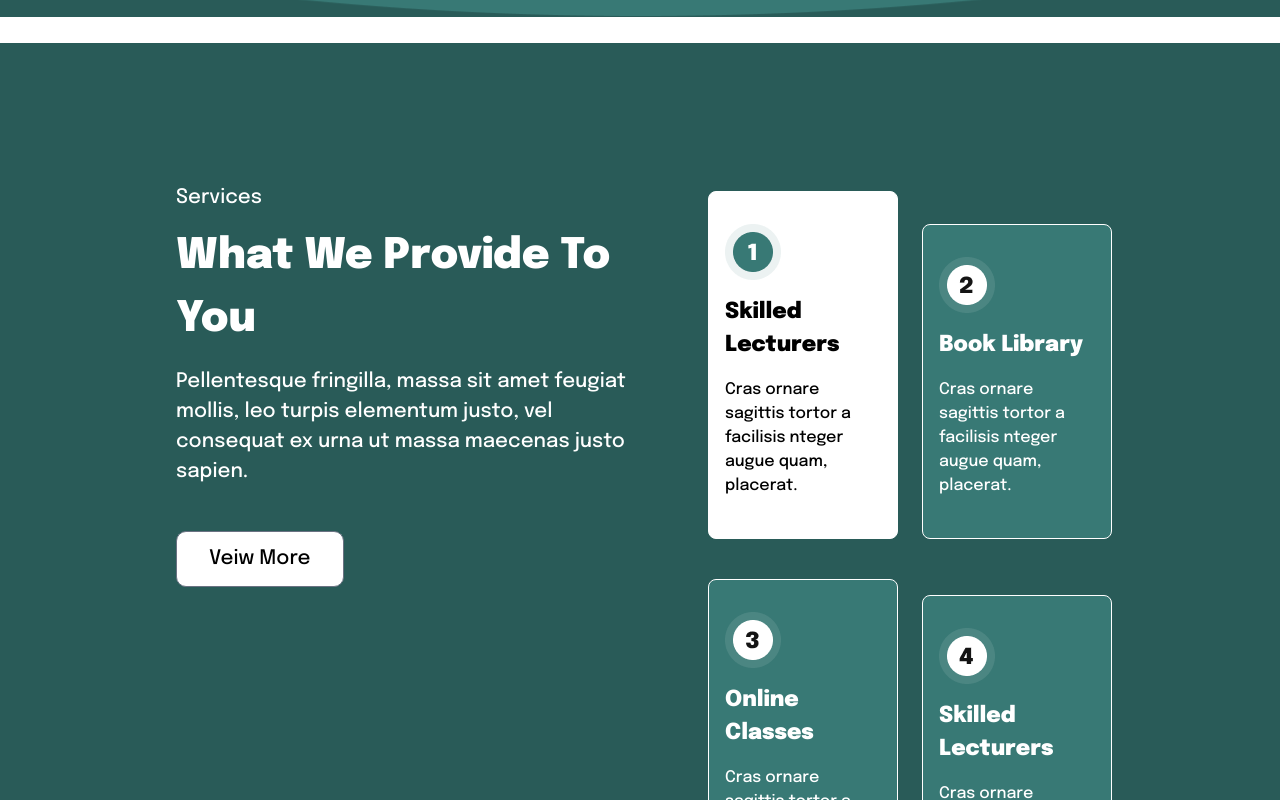
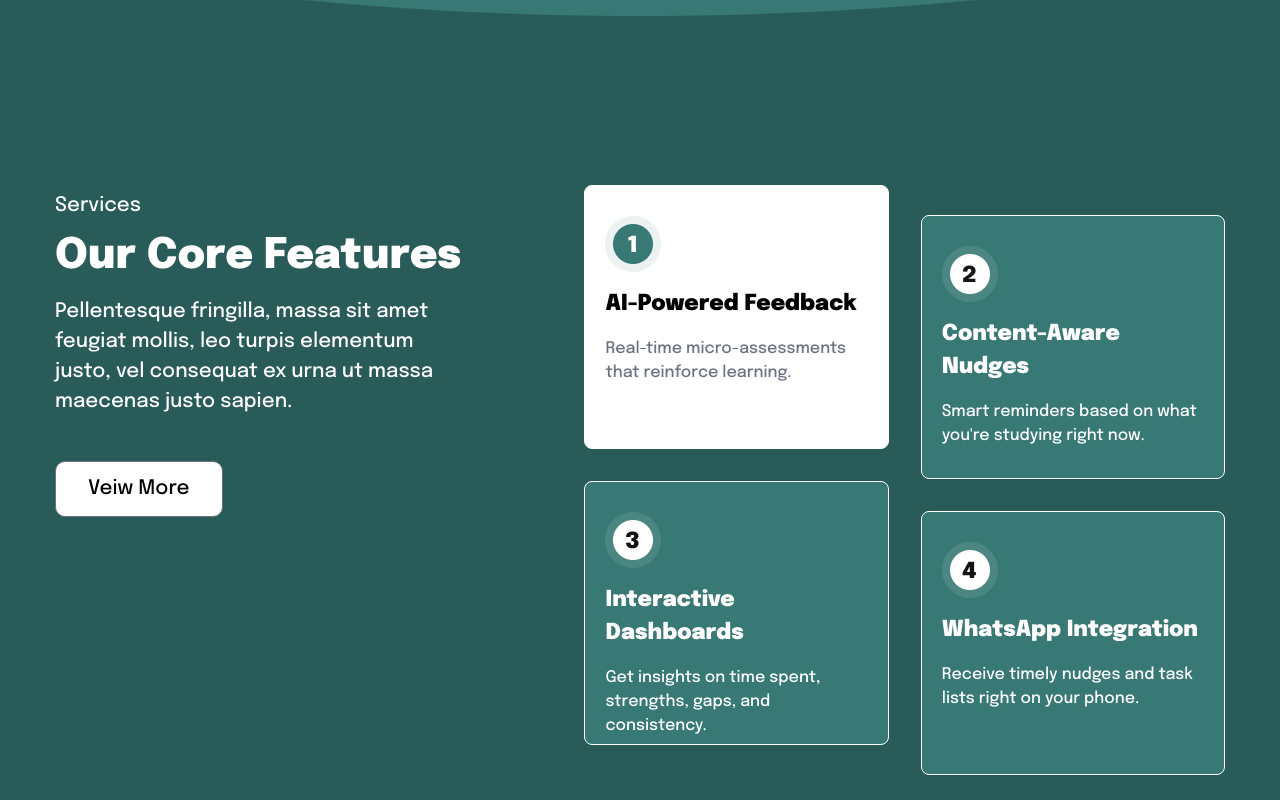
Before and after one commit to mr-harikrishnan/gng-next-js-final-project, a Next.js app: page / in a window 1280 px wide. Shown: the part 2420-3220 px from the top of the page. Built offline with nearby package versions, Linux system fonts and the light colour scheme.

Commit message:
service page completed

```diff
--- a/src/app/(root)/component/servicesSection/ServiceCard.tsx
+++ b/src/app/(root)/component/servicesSection/ServiceCard.tsx
@@ -10,6 +10,8 @@ import no3Image from "@/assets/services/number3Image.png"
 import no4Image from "@/assets/services/number4Image.png"
 
 function ServiceCard() {
+
+
 
   const runAnimations = () => {
 
@@ -42,23 +44,23 @@ function ServiceCard() {
   const serviceCardData = [
     {
       img: no1Image,
-      headline: "Skilled Lecturers",
-      desc: "Cras ornare sagittis tortor a facilisis nteger augue quam, placerat."
+      headline: "AI-Powered Feedback",
+      desc: "Real-time micro-assessments that reinforce learning."
     },
     {
       img: no2Image,
-      headline: "Book Library",
-      desc: "Cras ornare sagittis tortor a facilisis nteger augue quam, placerat."
+      headline: "Content-Aware Nudges",
+      desc: "Smart reminders based on what you're studying right now."
     },
     {
       img: no3Image,
-      headline: "Online Classes",
-      desc: "Cras ornare sagittis tortor a facilisis nteger augue quam, placerat."
+      headline: "Interactive Dashboards",
+      desc: "Get insights on time spent, strengths, gaps, and consistency."
     },
     {
       img: no4Image,
-      headline: "Skilled Lecturers",
-      desc: "Cras ornare sagittis tortor a facilisis nteger augue quam, placerat."
+      headline: "WhatsApp Integration",
+      desc: "Receive timely nudges and task lists right on your phone."
     }
   ]
 
@@ -66,19 +68,22 @@ function ServiceCard() {
 
 
   return (
-    <div className='w-full  grid grid-cols-1 gap-8 place-content-center place-items-center
-    sm:grid-cols-2 sm:gap-6 '>
+    <div className='w-full   grid grid-cols-1 place-items-center  place-content-center
+    sm:grid-cols-2 sm:gap-6 lg:gap-5 xl:gap-8  sm:px-4 gap-7.5 xl:px-0 px-4  '>
 
       {
         serviceCardData.map((data, index) =>
 
-          <div key={index} className={`zoom-scale border border-white ${index == 0 ? "bg-white " : "bg-[#387975] text-white"}  rounded-lg p-2 flex flex-col items-left px-4
-      sm:${index % 2 == 0 ? "-mt-8" : "mt-8"} sm:pb-10 `}>
-            <img
-              className='w-14 mt-6'
-              src={data.img.src} alt="" />
-            <h1 className='font-morebold  mt-4 text-[22px]'>{data.headline}</h1>
-            <p className='text-center  mt-4 mb-9 sm:mb-0 sm:text-left'>{data.desc}</p>
+          <div key={index} className={`zoom-scale flex  flex-col items-center  h-67 md:h-61 md:items-start lg:h-73 pt-7 lg:pt-7.5 xl:h-66   w-full px-5  border border-white ${index == 0 ? "bg-white " : "bg-[#387975] text-white"}  rounded-lg
+             ${index == 1 ? "sm:mt-15" : ""} ${index == 2 ? "sm:-mt-12 lg:-mt-15" : ""}
+             `}>
+            <div className="w-full flex justify-center sm:justify-start">
+              <img
+                className='w-14 '
+                src={data.img.src} alt="" />
+            </div>
+            <h1 className='font-morebold mt-4  text-[22px] '>{data.headline}</h1>
+            <p className={`text-center   ${index == 0 ? "text-gray-500" : "text-white"} mt-4 mb-9 sm:mb-0 sm:text-left`}>{data.desc}</p>
           </div>
         )
       }
--- a/src/app/(root)/component/servicesSection/Services.tsx
+++ b/src/app/(root)/component/servicesSection/Services.tsx
@@ -40,25 +40,27 @@ function Services() {
   }, []);
 
   return (
-        <div className='  flex flex-col items-center px-2 gap-12
-        lg:flex-row lg:items-start
-        '>
+    <div className='  flex flex-col items-center  gap-9 sm:gap-2 lg:gap-15
+        lg:flex-row lg:items-start lg:-mt-3 xl:pt-38 xl:gap-28'>
 
-            <div className="bottom-animated-imglg:w-[50%] px-4 text-white  flex justify-center items-center flex-col gap-4
-            lg:items-start
+      <div className="bottom-animated-img lg:w-[45%]  xl:w-[36.5%]  text-white  flex justify-center items-center flex-col gap-4
+            lg:items-start lg:pt-12.5 lg:px-4  xl:px-0
             xl:max-w-123">
-                <p className="font-primary  text-center text-[20px]">Services</p>
-                <h1 className="font-morebold -mt-1 text-center text-[32px] lg:text-left lg:text-[42px]">What We Provide To You</h1>
-                <p className="font-primary text-center text-[20px] lg:text-left">Pellentesque fringilla, massa sit amet feugiat mollis, leo turpis elementum justo, vel consequat ex urna ut massa maecenas justo sapien.</p>
+        <div className=" flex flex-col  items-center lg:items-start lg:pt-2.5 xl:justify-start gap-4">
+          <p className="font-primary  text-left text-[20px] ">Services</p>
+          <h1 className="font-morebold -mt-1 text-center text-[32px] lg:text-left lg:text-[42px] leading-12">Our Core Features</h1>
+          <p className="font-primary text-center text-[20px] lg:text-left ">Pellentesque fringilla, massa sit amet feugiat mollis, leo turpis elementum justo, vel consequat ex urna ut massa maecenas justo sapien.</p>
           <div className='mt-7'>
             <Buton text={"Veiw More"} bgColour={"white"} textColour={"black"}></Buton>
           </div>
+        </div>
+
 
       </div>
 
-            <div className="lg:w-[50%] w-full  p-2  ">
+      <div className=" w-full   lg:w-[56%]   ">
 
-                <div className='w-full'>
+        <div className='w-full mt-6 flex justify-center '>
 
           <ServiceCard></ServiceCard>
 
--- a/src/app/(root)/page.tsx
+++ b/src/app/(root)/page.tsx
@@ -26,7 +26,7 @@ export default function Home() {
   return (
     <div className="overflow-hidden ">
 
-      <NavBar/>
+      <NavBar />
 
       {/* ----- section 1 --------*/}
       <section
@@ -66,17 +66,19 @@ export default function Home() {
 
       {/* -----section 3 services-------- */}
 
-      <section className=" w-full   mt-15 xl:px-38  relative xl:pt-38">
+      <section className=" w-full   flex justify-center  relative ">
 
+        <div className="max-w-292.5 pt-5 ">
+          <Services></Services>
+          <img
+            className="object-cover w-full h-[112rem] absolute z-[-3] left-[0px] top-[-105px]
+        sm:h-[72.8rem] sm:top-[-138px]
+        md:h-[70.6rem]
+        lg:h-[57.1rem]
+        xl:top-[12px] xl:h-[57.5rem] "
+            src={servicesSecBg.src} alt="" />
+        </div>
 
-        <Services></Services>
-        <img
-          className="object-cover w-full  absolute z-[-3] left-[0px] top-[-105px] h-[112.5rem]
-        sm:h-[62.5rem] sm:top-[-138px]
-        md:h-[70.6rem]
-        lg:h-[54.3rem]
-        xl:top-[12px] xl:h-[52.2rem] "
-          src={servicesSecBg.src} alt="" />
 
       </section>
 
```
Lines whose indentation alone changed are shown as unchanged.
